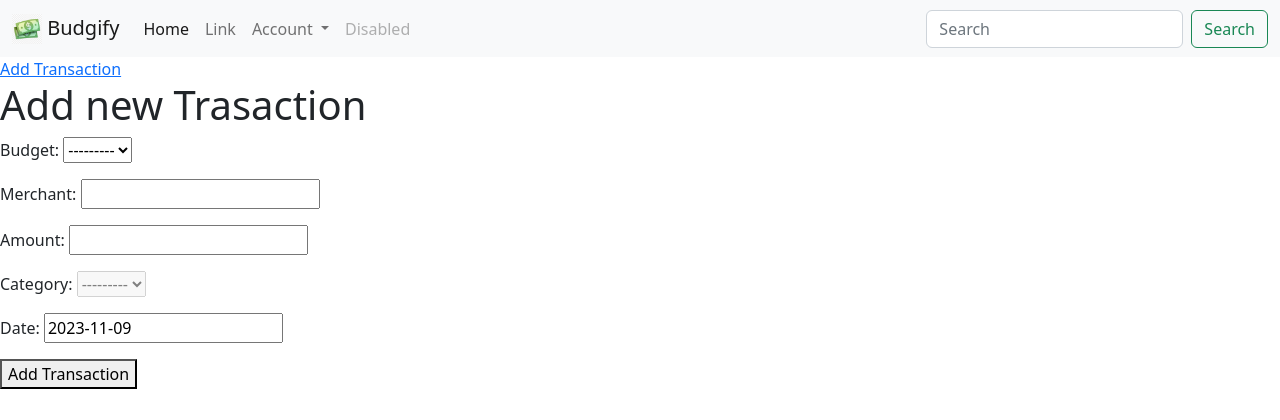
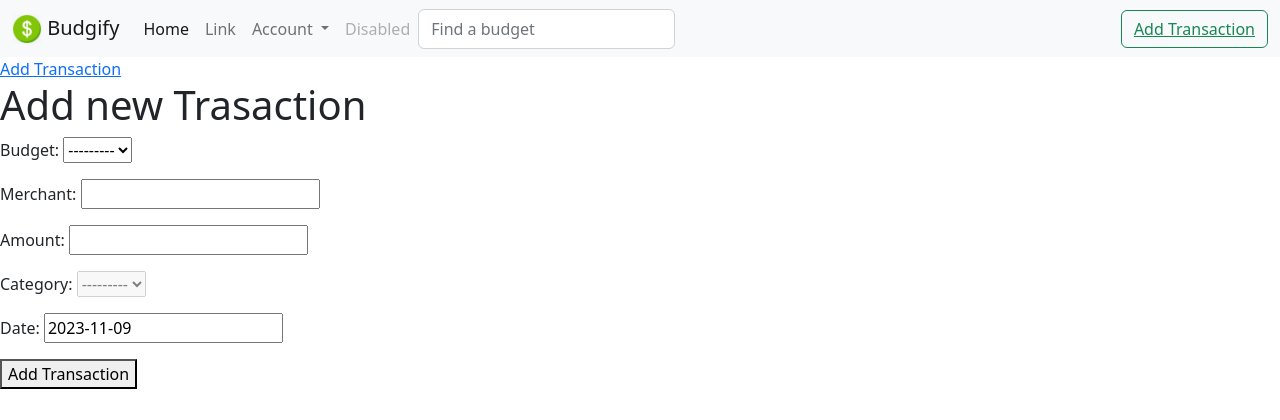
Before and after one commit to joelwagner747/budgetapp, a Django app: page /add_transaction/ in a window 1280 px wide. Shown: the top 420 px of the page. Run offline with Django 4.2, Linux system fonts and the light colour scheme; the visitor is signed in with stand-in values (Sample User, id 1); data that the repository does not hold is empty.

Commit message:
added transaction button

```diff
--- a/templates/base.html
+++ b/templates/base.html
@@ -14,7 +14,7 @@
     {% if user.is_authenticated %}
     <div class="container-fluid">
       <a class="navbar-brand" href="{% url 'user_home' %}">
-        <img src="images/BudgifyLogo.png" alt="" width="30" height="30" class="d-inline-block align-text-top">
+        <img src="../images/79365.png" alt="" width="30" height="30" class="d-inline-block align-text-top">
         Budgify
       </a>
       <button class="navbar-toggler" type="button" data-bs-toggle="collapse" data-bs-target="#navbarSupportedContent"
@@ -49,10 +49,12 @@
           <li class="nav-item">
             <a class="nav-link disabled" href="#" tabindex="-1" aria-disabled="true">Disabled</a>
           </li>
+          <input class="form-control me-2" type="search" placeholder="Find a budget" aria-label="Search">
         </ul>
         <form class="d-flex">
-          <input class="form-control me-2" type="search" placeholder="Search" aria-label="Search">
-          <button class="btn btn-outline-success" type="submit">Search</button>
+          <button class="btn btn-outline-success" type="submit">
+            <a href="{% url 'add_transaction' %}" style="color:inherit">Add Transaction</a>
+          </button>
         </form>
       </div>
     </div>
```
Also changed, not shown: images/79365.png (added), images/BudgifyLogo.png (added).
